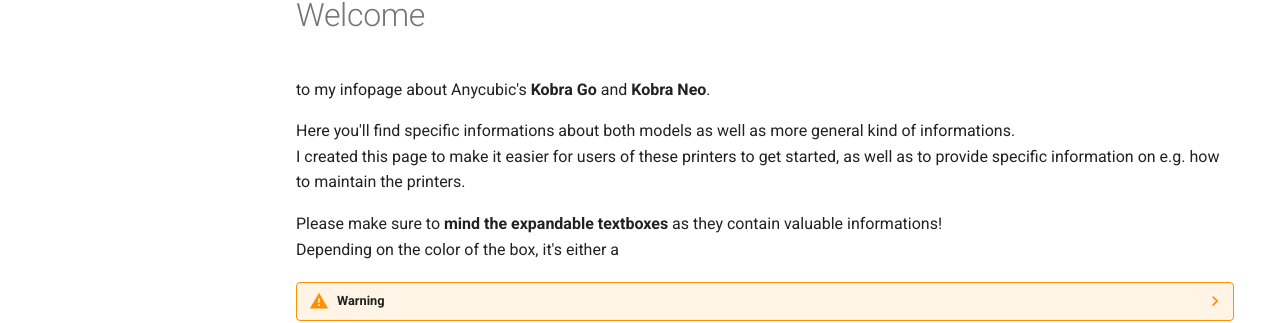
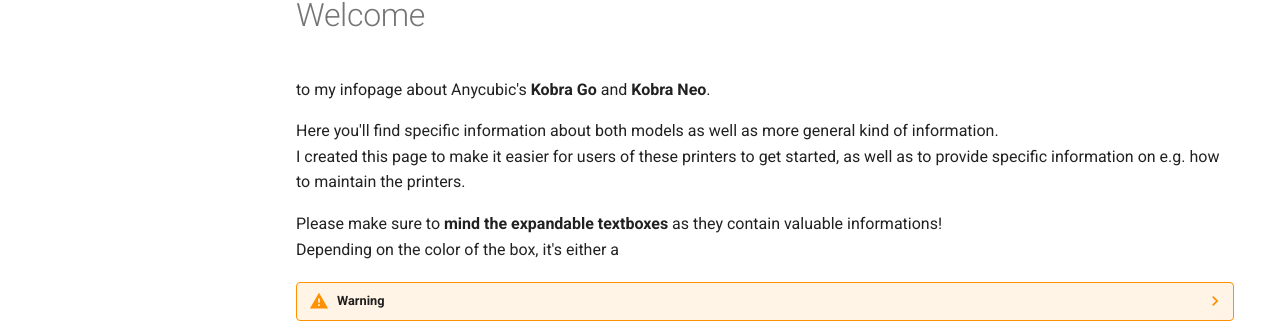
Before and after one commit to 1coderookie/KobraGoNeoInsights, an MkDocs documentation site: the page built from docs/index.md, in a window 1280 px wide and 900 px high. Shown: the part 167-490 px from the top of the window. Built offline with MkDocs 1.6.1 and Material for MkDocs 9.7.7, drawn with Linux system fonts in a browser that asks for light colours; comment, search, counter and statistics services are not loaded.

Commit message:
Update index.md

```diff
--- a/docs/index.md
+++ b/docs/index.md
@@ -3,7 +3,7 @@
 # Welcome
 to my infopage about Anycubic's **Kobra Go** and **Kobra Neo**.
 
-Here you'll find specific informations about both models as well as more general kind of informations.
+Here you'll find specific information about both models as well as more general kind of information.
 I created this page to make it easier for users of these printers to get started, as well as to provide specific information on e.g. how to maintain the printers.
 
 Please make sure to **mind the expandable textboxes** as they contain valuable informations!
```
